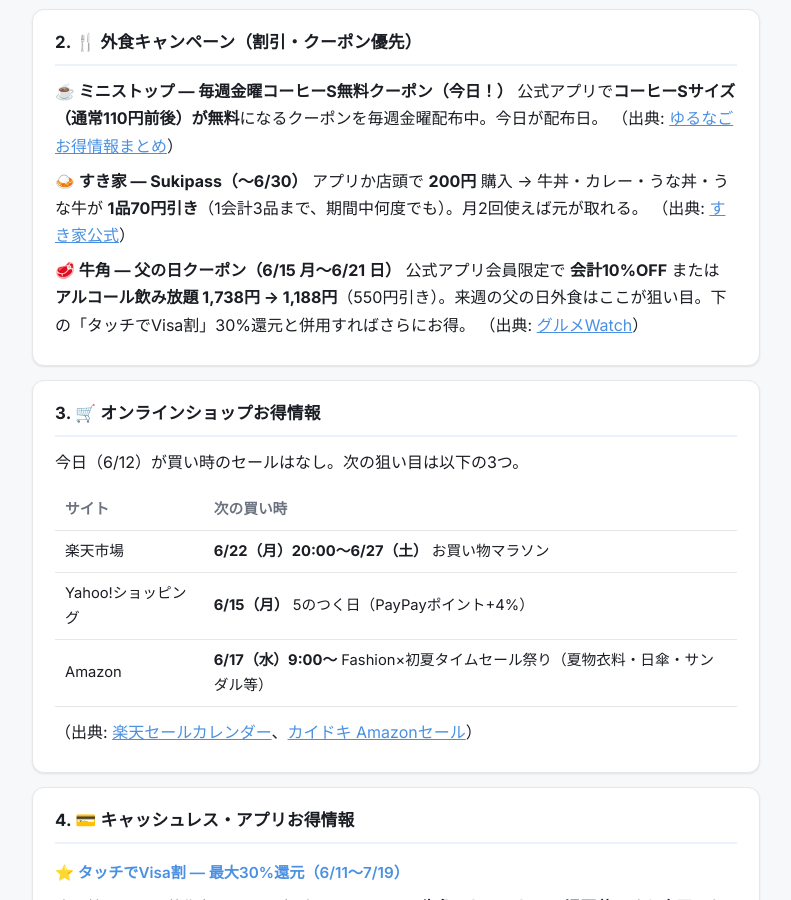
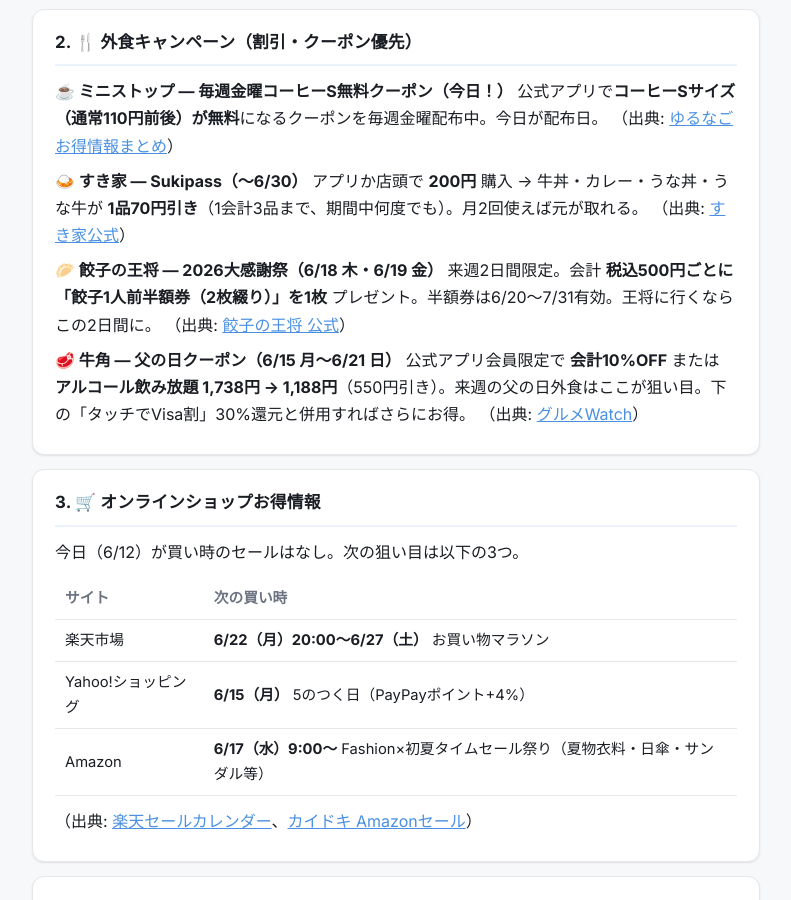
Before and after one commit to yuki7827/daily-life-dashboard, a Jekyll site: the page built from _posts/2026-06-12-daily.md, in a window 1280 px wide and 900 px high, scrolled down 644 px. Shown: the whole window, without its empty margins (244-1035 px from the left). Built offline with Jekyll 4.4.1, drawn with Linux system fonts in a browser that asks for light colours.

Commit message:
daily: 2026-06-12 add Ohsho thanksgiving festival info
Co-Authored-By: Claude Fable 5 <noreply@anthropic.com>

```diff
--- a/_posts/2026-06-12-daily.md
+++ b/_posts/2026-06-12-daily.md
@@ -35,6 +35,10 @@ location: "埼玉県富士見市"
 **🍛 すき家 — Sukipass（〜6/30）**
 アプリか店頭で **200円** 購入 → 牛丼・カレー・うな丼・うな牛が **1品70円引き**（1会計3品まで、期間中何度でも）。月2回使えば元が取れる。
 （出典: [すき家公式](https://news.sukiya.jp/special/sukipass/index.html)）
+
+**🥟 餃子の王将 — 2026大感謝祭（6/18 木・6/19 金）**
+来週2日間限定。会計 **税込500円ごとに「餃子1人前半額券（2枚綴り）」を1枚** プレゼント。半額券は6/20〜7/31有効。王将に行くならこの2日間に。
+（出典: [餃子の王将 公式](https://www.ohsho.co.jp/info/2026/618192026.html)）
 
 **🥩 牛角 — 父の日クーポン（6/15 月〜6/21 日）**
 公式アプリ会員限定で **会計10%OFF** または **アルコール飲み放題 1,738円 → 1,188円**（550円引き）。来週の父の日外食はここが狙い目。下の「タッチでVisa割」30%還元と併用すればさらにお得。
```
